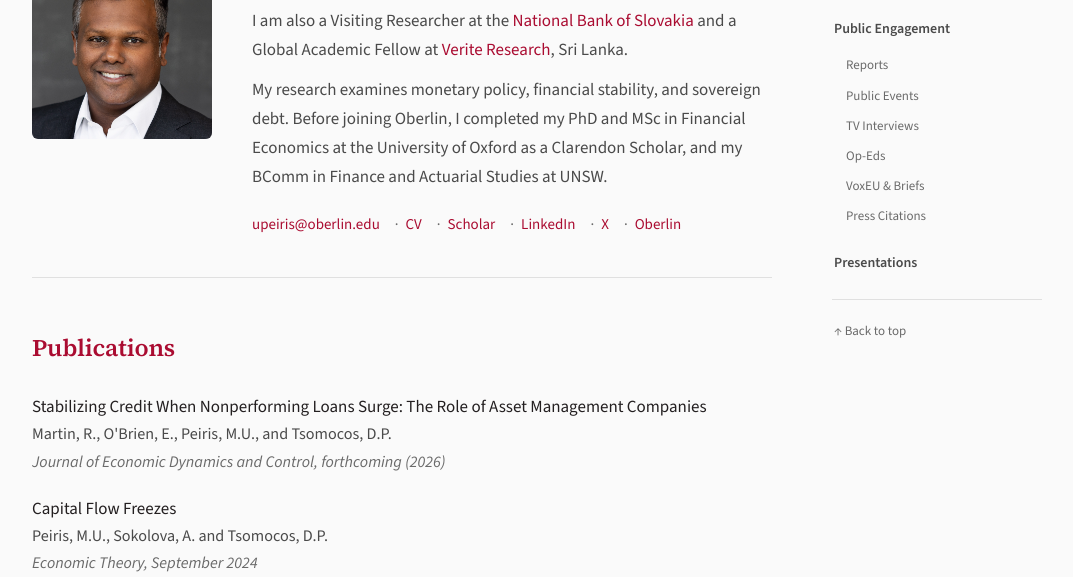
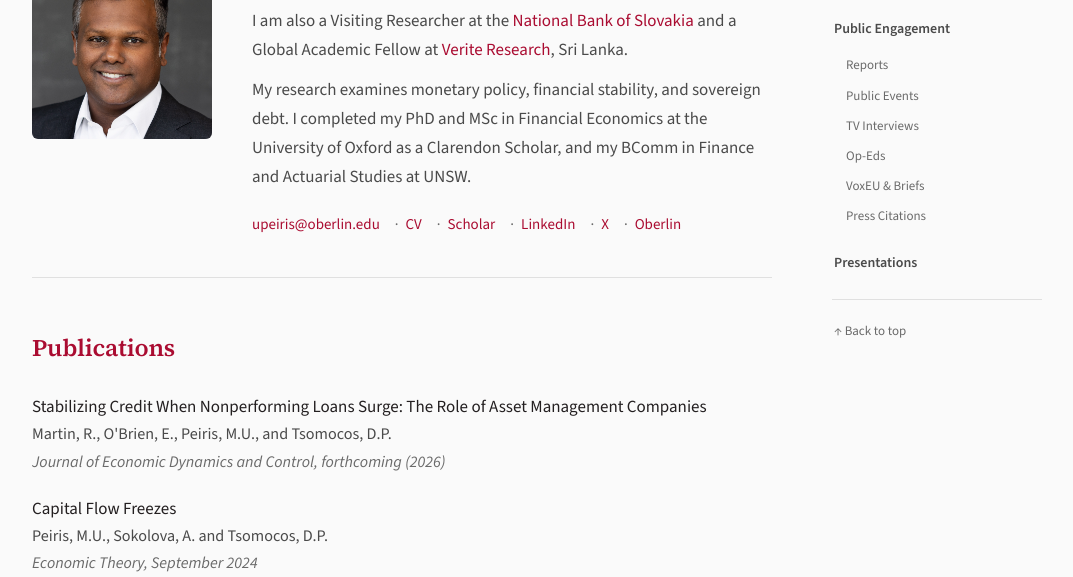
Before and after one commit to MUdaraPeiris/MUdaraPeiris.github.io, a plain HTML site: page index.html in a window 1280 px wide. Shown: the part 199-776 px from the top of the page, without its empty margins (32-1105 px from the left). Drawn offline with nearby package versions, Linux system fonts and the light colour scheme.

Commit message:
Update index.html

```diff
--- a/index.html
+++ b/index.html
@@ -390,7 +390,7 @@
                     </p>
                     <p>
                         My research examines monetary policy, financial stability, and sovereign debt.
-                        Before joining Oberlin, I completed my PhD and MSc in Financial Economics
+                        I completed my PhD and MSc in Financial Economics
                         at the University of Oxford as a Clarendon Scholar, and my BComm in Finance and Actuarial Studies at UNSW.
                     </p>
                     <div class="contact-links">
```
